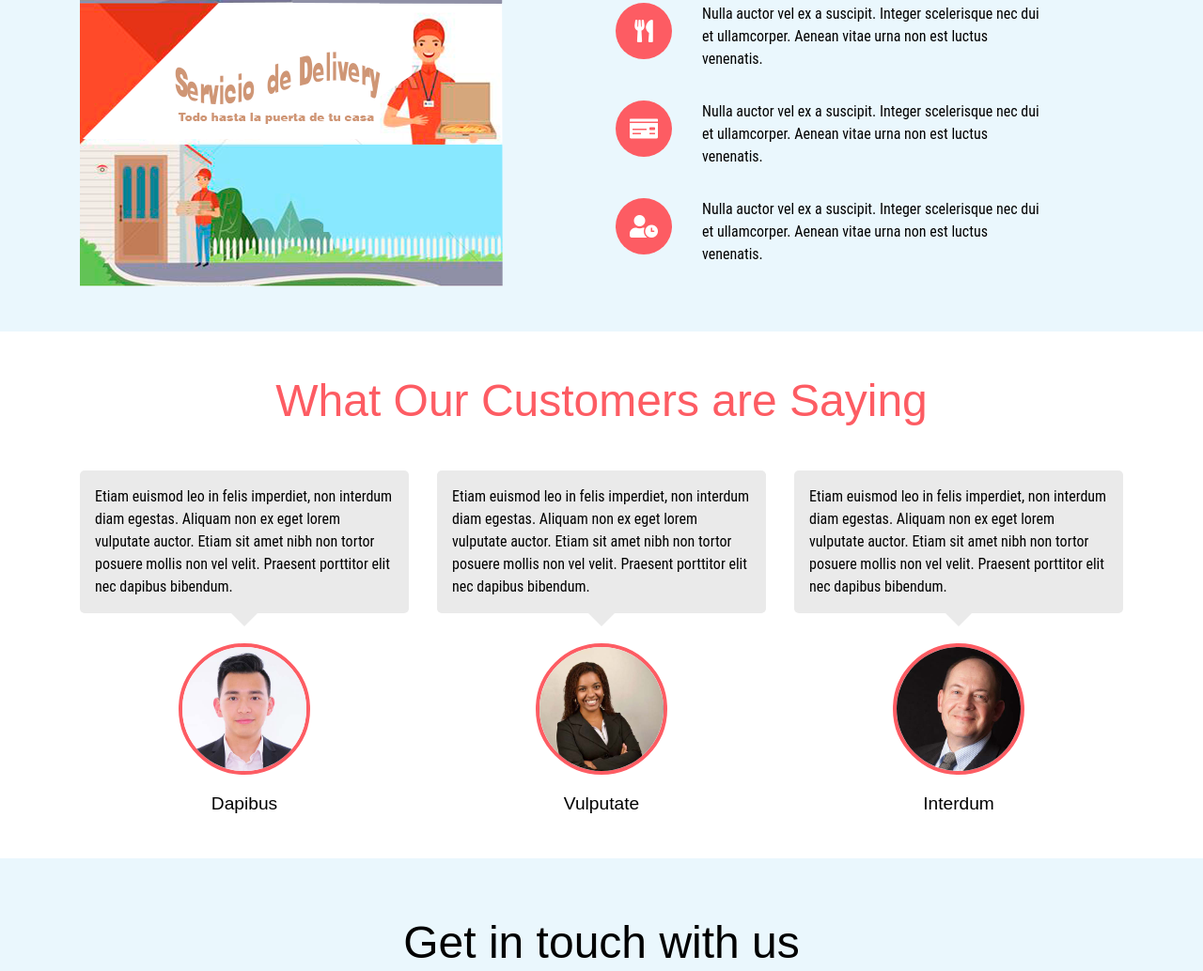
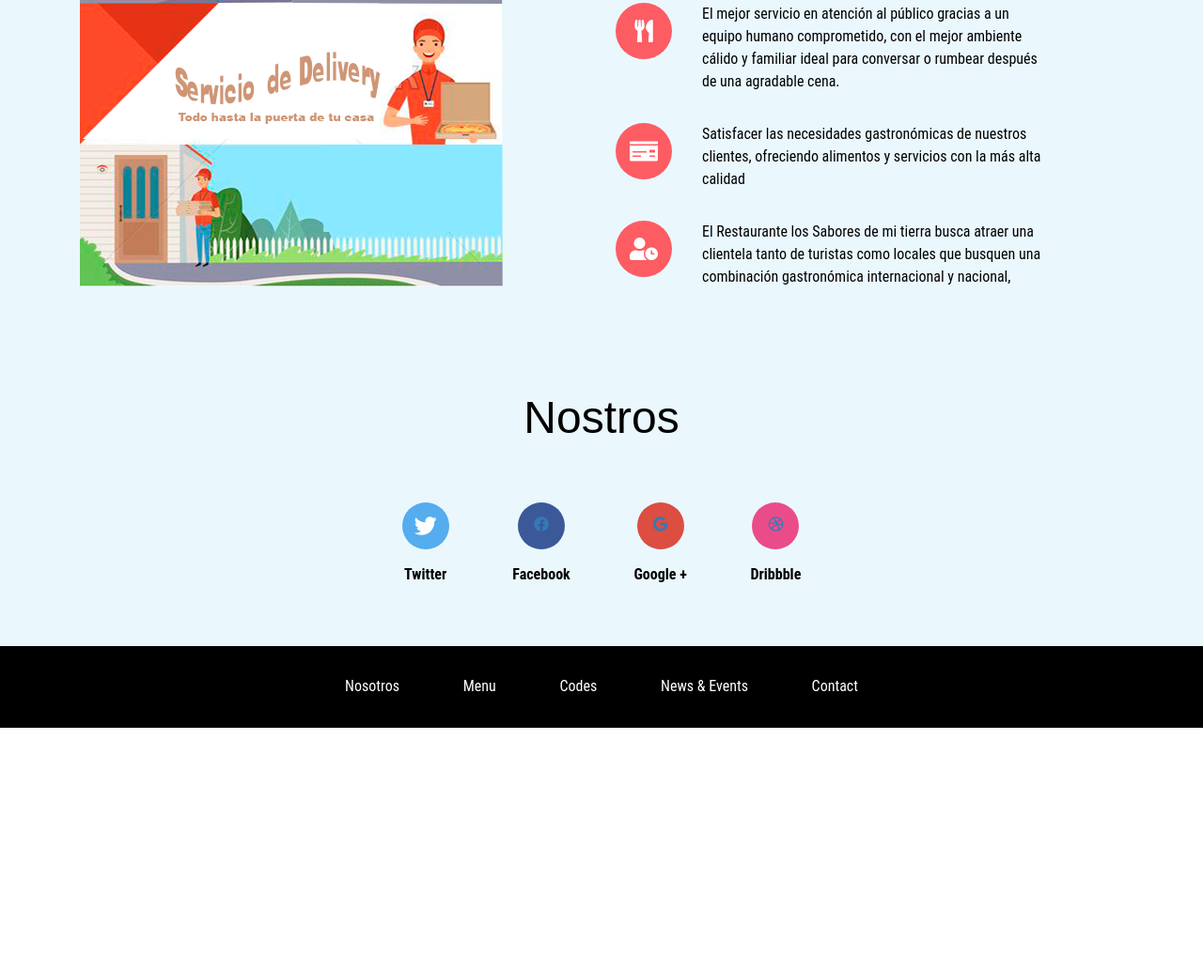
Before and after one commit to kenneth15/los-sabores-de-mi-tierra, a plain HTML site: page index.html in a window 1280 px wide. Shown: the part 1790-2824 px from the top of the page at 94% size. After the commit the page ends 2565 px from the top, so only its background shows below. Drawn offline with Linux system fonts and the light colour scheme.

Commit message:
cambio index

```diff
--- a/index.html
+++ b/index.html
@@ -201,7 +201,7 @@
 							</div>
 						</div>
 						<div class="features-right-right">
-							<p>Nulla auctor vel ex a suscipit. Integer scelerisque nec dui et ullamcorper. Aenean vitae urna non est luctus venenatis. </p>
+							<p>El mejor servicio en atención al público gracias a un equipo humano comprometido, con el mejor ambiente cálido y familiar ideal para conversar o rumbear después de una agradable cena.</p>
 						</div>
 						<div class="clearfix"> </div>
 					</div>
@@ -212,7 +212,7 @@
 							</div>
 						</div>
 						<div class="features-right-right">
-							<p>Nulla auctor vel ex a suscipit. Integer scelerisque nec dui et ullamcorper. Aenean vitae urna non est luctus venenatis. </p>
+							<p>Satisfacer las necesidades gastronómicas de nuestros clientes, ofreciendo alimentos y servicios con la más alta calidad</p>
 						</div>
 						<div class="clearfix"> </div>
 					</div>
@@ -223,7 +223,7 @@
 							</div>
 						</div>
 						<div class="features-right-right">
-							<p>Nulla auctor vel ex a suscipit. Integer scelerisque nec dui et ullamcorper. Aenean vitae urna non est luctus venenatis. </p>
+							<p>El Restaurante los Sabores de mi tierra  busca atraer una clientela tanto de turistas como locales que busquen una combinación gastronómica internacional y nacional,</p>
 						</div>
 						<div class="clearfix"> </div>
 					</div>
@@ -234,57 +234,20 @@
 	</div>
 	<!-- //features -->
 	<!-- customer -->
-	<div class="customer">
-		<div class="container">
-			<div class="customer-heading">
-				<h3>What Our Customers are Saying</h3>
-			</div>
-			<div class="customer-heading-grids">
-				<div class="col-md-4 customer-grid">
-					<div class="customer-info">
-						<p>Etiam euismod leo in felis imperdiet, non interdum diam egestas. Aliquam non ex eget lorem vulputate auctor. Etiam sit amet nibh non tortor posuere mollis non vel velit. Praesent porttitor elit nec dapibus bibendum.</p>
-					</div>
-					<div class="customer-img">
-						<img src="images/c1.jpg" alt="" />
-						<h5>Dapibus</h5>
-					</div>
-				</div>
-				<div class="col-md-4 customer-grid">
-					<div class="customer-info">
-						<p>Etiam euismod leo in felis imperdiet, non interdum diam egestas. Aliquam non ex eget lorem vulputate auctor. Etiam sit amet nibh non tortor posuere mollis non vel velit. Praesent porttitor elit nec dapibus bibendum.</p>
-					</div>
-					<div class="customer-img">
-						<img src="images/c2.jpg" alt="" />
-						<h5>Vulputate</h5>
-					</div>
-				</div>
-				<div class="col-md-4 customer-grid">
-					<div class="customer-info">
-						<p>Etiam euismod leo in felis imperdiet, non interdum diam egestas. Aliquam non ex eget lorem vulputate auctor. Etiam sit amet nibh non tortor posuere mollis non vel velit. Praesent porttitor elit nec dapibus bibendum.</p>
-					</div>
-					<div class="customer-img">
-						<img src="images/c3.jpg" alt="" />
-						<h5>Interdum</h5>
-					</div>
-				</div>
-				<div class="clearfix"> </div>
-			</div>
-		</div>
-	</div>
 	<!-- //customer -->
 	<!-- footer -->
 	<div class="footer">
 		<div class="container">
 			<div class="footer-grids">
 				<div class="footer-heading">
-					<h3>Get in touch with us</h3>
+					<h3>Nostros</h3>
 				</div>
 				<div class="footer-icons">
 					<ul>
 						<li><a href="#" class="twitter"><i class="fab fa-twitter"></i></a><span>Twitter</span></li>
-						<li><a href="#" class="twitter facebook"><i class="fa fa-facebook"></i></a><span>Facebook</span></li>
-						<li><a href="#" class="twitter chrome"><i class="fa fa-google-plus"></i></a><span>Google +</span></li>
-						<li><a href="#" class="twitter dribbble"><i class="fa fa-dribbble" aria-hidden="true"></i></a><span>Dribbble</span></li>
+						<li><a href="#" class="twitter facebook"><i class="fab fa-facebook"></i></a><span>Facebook</span></li>
+						<li><a href="#" class="twitter chrome"><i class="fab fa-google"></i></a><span>Google +</span></li>
+						<li><a href="#" class="twitter dribbble"><i class="fab fa-dribbble" aria-hidden="true"></i></a><span>Dribbble</span></li>
 					</ul>
 				</div>
 			</div>
@@ -296,7 +259,7 @@
 		<div class="container">
 			<div class="w3agile-list">
 				<ul>
-					<li><a href="about.html">About</a></li>
+					<li><a href="about.html">Nosotros</a></li>
 					<li><a href="menu.html">Menu</a></li>
 					<li><a href="codes.html">Codes</a></li>
 					<li><a href="news.html">News & Events</a></li>
```
